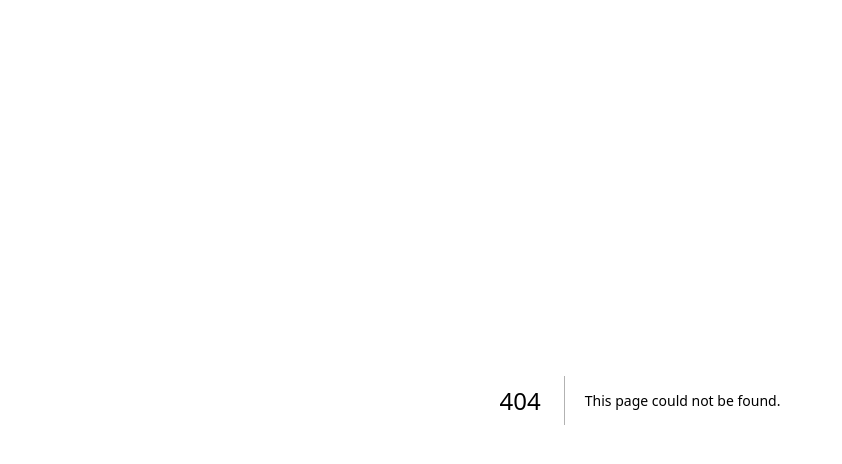
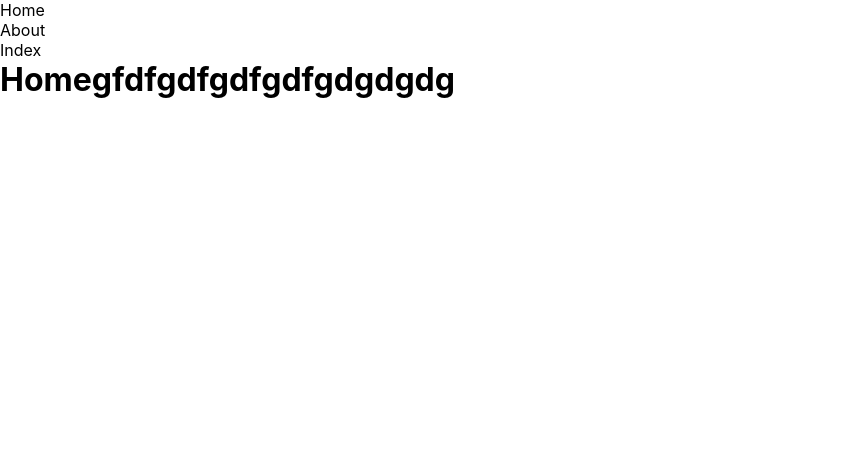
Before and after one commit to jred9501/newsletter, a Next.js app: page /home in a window 1280 px wide. Before the commit this address had no page. Shown: the top 464 px of the page, without its empty margins (0-842 px from the left). Built offline with nearby package versions, Linux system fonts and the light colour scheme.

Commit message:
created start of navbar

```diff
--- a/components/Navbar.js
+++ b/components/Navbar.js
@@ -1,11 +1,22 @@
 import React from "react";
+import Link from "next/link";
 
-function Navbar(){
-    return(
-        <div>
-            <h1>Navbar</h1>
-        </div>
-    )
+function Navbar() {
+  return (
+    <ul>
+      <li>
+        <Link href="/home">Home</Link>
+      </li>
+      <li>
+        <Link href="/about">About</Link>
+        </li>
+        <li>
+
+          <Link href="/">Index</Link>
+
+      </li>
+    </ul>
+  );
 }
 
 export default Navbar;
--- /dev/null
+++ b/pages/_app.js
@@ -0,0 +1,14 @@
+import "../styles/globals.css"; // this is the global css file
+
+import Navbar from "../components/Navbar";
+
+function MyApp({ Component, pageProps }) {
+  return (
+    <>
+      <Navbar />
+      <Component {...pageProps} />
+    </>
+  );
+}
+
+export default MyApp;
--- /dev/null
+++ b/pages/home.js
@@ -0,0 +1,12 @@
+import React from "react";
+
+
+function Home(){
+    return(
+        <div>
+            <h1>Homegfdfgdfgdfgdfgdgdgdg</h1>
+        </div>
+    )
+}
+
+export default Home;
```
Also changed, not shown: pages/index.js (+8 -3 lines).
